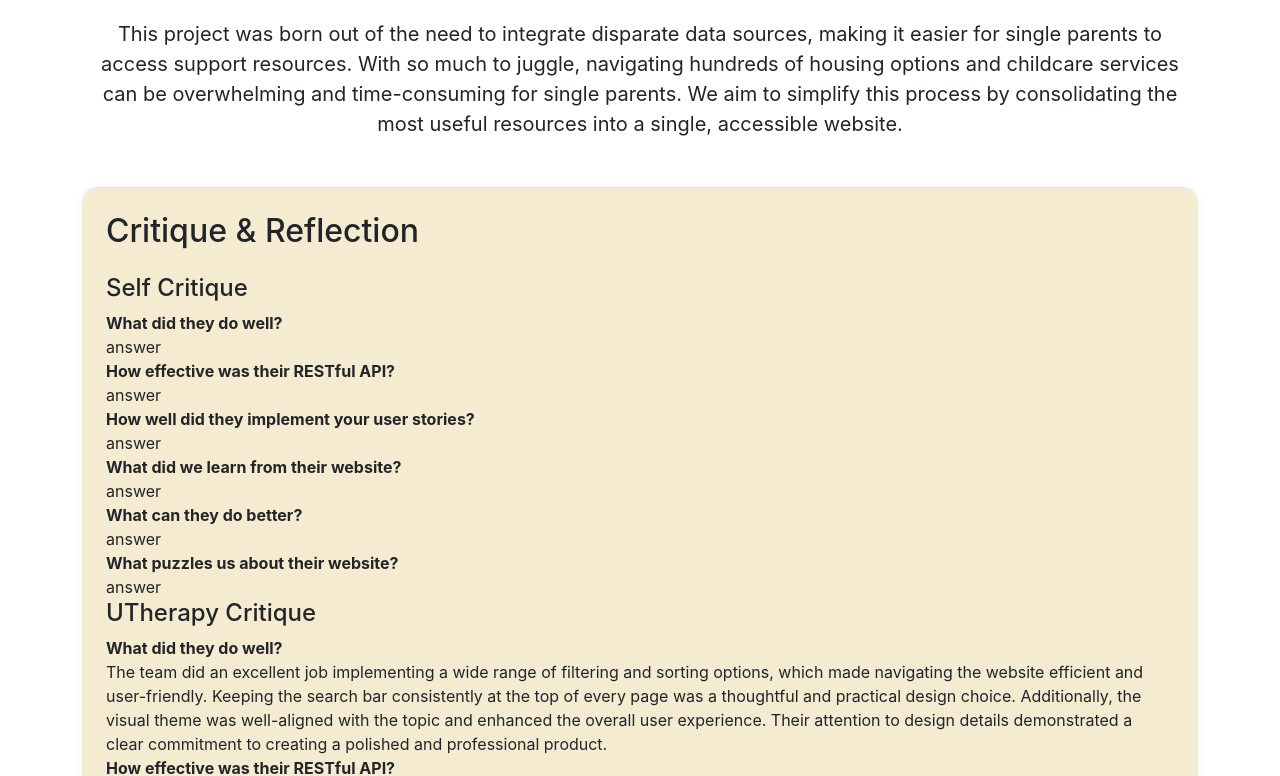
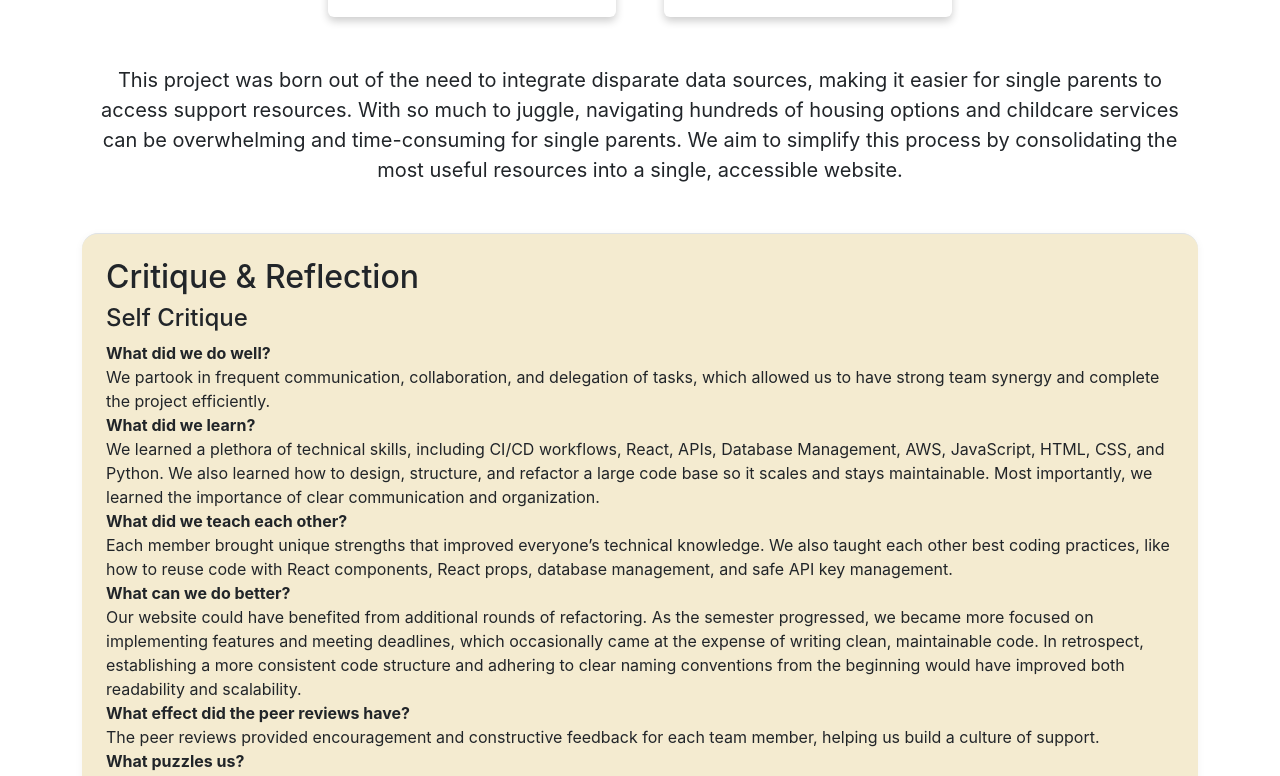
Before and after one commit to allisonstill/ParentAidATX-Single-Parent-Resources-in-Austin-, a React (Vite) app in the folder frontend/: page /about in a window 1280 px wide. Shown: the part 2000-2776 px from the top of the page. Built offline with nearby package versions, Linux system fonts and the light colour scheme; no server answers.

Commit message:
self critique

```diff
--- a/frontend/src/pages/About.jsx
+++ b/frontend/src/pages/About.jsx
@@ -68,6 +68,9 @@ function About() {
       <p className="about-description">
         <span className="fw-bold">API Documentation Link: </span> <a href="https://documenter.getpostman.com/view/42442568/2sAYdZstBv"> Documentation </a>
       </p>
+      <p className="about-description">
+        <span className="fw-bold">GitLab Link: </span> <a href="https://gitlab.com/aharvey502/cs373-spring-2025-group-17/"> Link </a>
+      </p>
       <h3 className="about-subtitle mt-5 mb-3">Meet The Team</h3>
 
       <div className="d-flex flex-wrap justify-content-center gap-5">
@@ -82,42 +85,40 @@ function About() {
         housing options and childcare services can be overwhelming and time-consuming for single parents.
         We aim to simplify this process by consolidating the most useful resources into a single, accessible website.</p>
         <div className="self-critique-section mt-5 p-4 border-top">
-        <h2 className="mb-4">Critique & Reflection</h2>
+        <h2 className="mb-10">Critique & Reflection</h2>
         <h4>Self Critique</h4>
         <div className="space-y-4">
             <div>
-              <strong>What did they do well?</strong><br />
-              answer
+              <strong>What did we do well?</strong><br />
+              We partook in frequent communication, collaboration, and delegation of tasks, which allowed us to have strong team synergy and complete the project efficiently.
             </div>
 
             <div>
-              <strong>How effective was their RESTful API?</strong><br />
-              answer
+              <strong>What did we learn?</strong><br />
+              We learned a plethora of technical skills, including CI/CD workflows, React, APIs, Database Management, AWS, JavaScript, HTML, CSS, and Python. We also learned how to design, structure, and refactor a large code base so it scales and stays maintainable. Most importantly, we learned the importance of clear communication and organization.
             </div>
 
             <div>
-              <strong>How well did they implement your user stories?</strong><br />
-              answer
+              <strong>What did we teach each other?</strong><br />
+              Each member brought unique strengths that improved everyone’s technical knowledge. We also taught each other best coding practices, like how to reuse code with React components, React props, database management, and safe API key management.
             </div>
 
             <div>
-              <strong>What did we learn from their website?</strong><br />
-              answer
+              <strong>What can we do better?</strong><br />
+              Our website could have benefited from additional rounds of refactoring. As the semester progressed, we became more focused on implementing features and meeting deadlines, which occasionally came at the expense of writing clean, maintainable code. In retrospect, establishing a more consistent code structure and adhering to clear naming conventions from the beginning would have improved both readability and scalability.
             </div>
 
             <div>
-              <strong>What can they do better?</strong><br />
-              answer
+              <strong>What effect did the peer reviews have?</strong><br />
+              The peer reviews provided encouragement and constructive feedback for each team member, helping us build a culture of support.
             </div>
 
             <div>
-              <strong>What puzzles us about their website?</strong><br />
-              answer
+              <strong>What puzzles us?</strong><br />
+              We are still puzzled about the AWS infrastructure, especially with sharing an EC2 instance across multiple users/developers. Additionally, we ran into some issues refactoring our code, particularly when refactoring came at the expense of functional code.
             </div>
           </div>
-
-        <h4 className="d-flex align-items-center gap-3 justify-content-start">UTherapy Critique
-        </h4>
+        <h4 className="mt-16 d-flex align-items-center gap-3 justify-content-start">UTherapy Critique</h4>
         <div className="space-y-4">
           <div>
             <strong>What did they do well?</strong><br />
```
